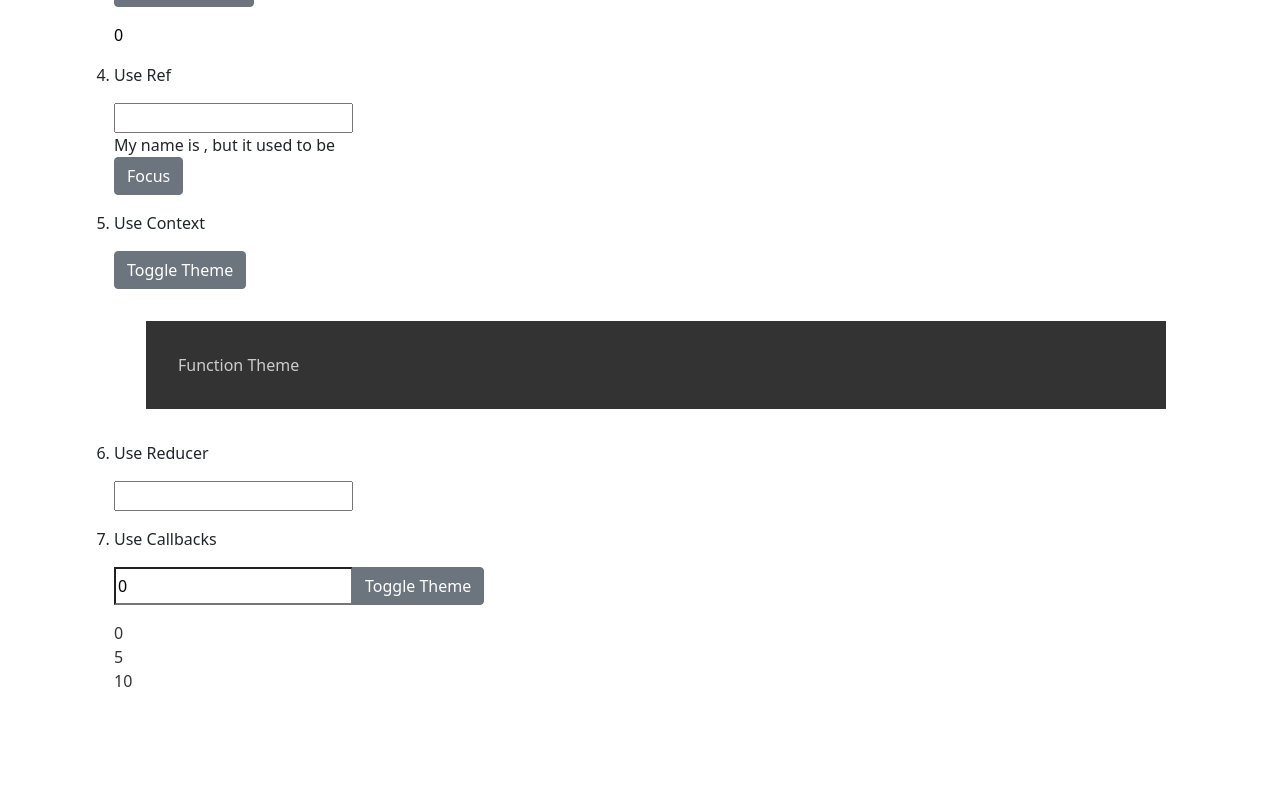
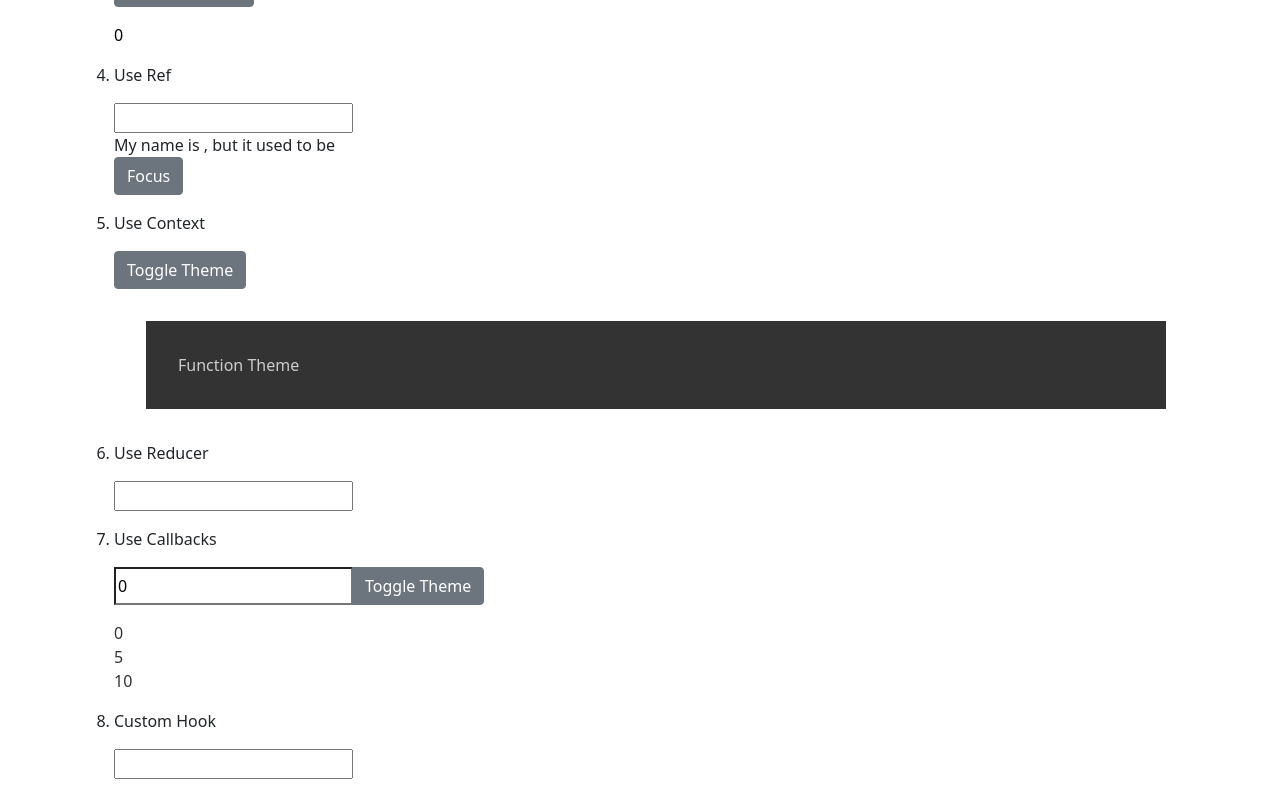
Before and after one commit to unsubstantiated-Script/hookage, a React (Create React App) app: page / in a window 1280 px wide. Shown: the part 417-1212 px from the top of the page. Before the commit the page ends 1126 px from the top, so only its background shows below. Built offline with nearby package versions, Linux system fonts and the light colour scheme.

Commit message:
custom hooks added

```diff
--- a/src/App.js
+++ b/src/App.js
@@ -7,6 +7,7 @@
 import UseContextComponent from "./hooks/useContext/UseContextComponent";
 import UseReducerComponent from "./hooks/useReducer/UseReducerComponent";
 import UseCallbackComponent from "./hooks/useCallback/UseCallbackComponent";
+import UseCustomHook from "./hooks/useCustomHook/UseCustomHook";
 
 function App() {
 	return (
@@ -36,6 +37,9 @@
 					<li className='my-3'>
 						<UseCallbackComponent />
 					</li>
+					<li className='my-3'>
+						<UseCustomHook />
+					</li>
 				</ol>
 			</Container>
 		</>
--- /dev/null
+++ b/src/hooks/useCustomHook/UseCustomHook.js
@@ -0,0 +1,21 @@
+import React from "react";
+import UseLocalStorage from "./UseLocalStorage";
+import UseUpdateLogger from "./UseUpdateLogger";
+
+const UseCustomHook = () => {
+	//Custom hook works the same as useState, but just have to pass a key and will save in local storage
+	const [name, setName] = UseLocalStorage("name", "");
+	UseUpdateLogger(name);
+	return (
+		<>
+			<p>Custom Hook</p>
+			<input
+				type='text'
+				value={name}
+				onChange={(e) => setName(e.target.value)}
+			/>
+		</>
+	);
+};
+
+export default UseCustomHook;
--- /dev/null
+++ b/src/hooks/useCustomHook/UseLocalStorage.js
@@ -0,0 +1,24 @@
+import React, { useState, useEffect } from "react";
+
+function getSavedValue(key, initialValue) {
+	const savedValue = JSON.parse(localStorage.getItem(key));
+	//checks to see if this is chilling in storage, if so, returns
+	if (savedValue) return savedValue;
+
+	//Checks to see if stored value is a function, if so, just gonna call it!
+	if (initialValue instanceof Function) return initialValue();
+
+	//if not, returns the initial value
+	return initialValue;
+}
+
+export default function UseLocalStorage(key, initialValue) {
+	const [value, setValue] = useState(() => {
+		return getSavedValue(key, initialValue);
+	});
+
+	useEffect(() => {
+		localStorage.setItem(key, JSON.stringify(value));
+	}, [value]);
+	return [value, setValue];
+}
--- /dev/null
+++ b/src/hooks/useCustomHook/UseUpdateLogger.js
@@ -0,0 +1,7 @@
+import { useEffect } from "react";
+
+export default function UseUpdateLogger(value) {
+	useEffect(() => {
+		console.log(value);
+	}, [value]);
+}
```
